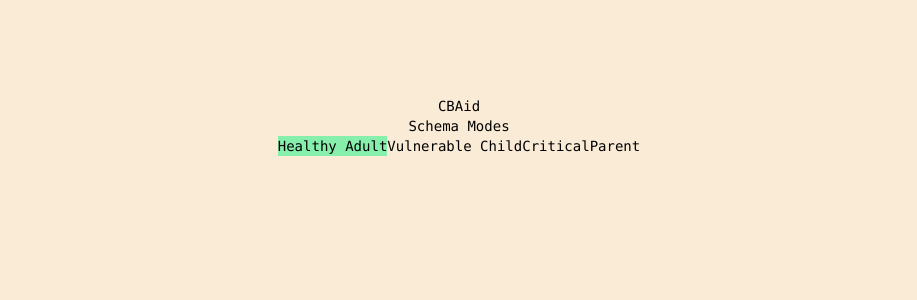
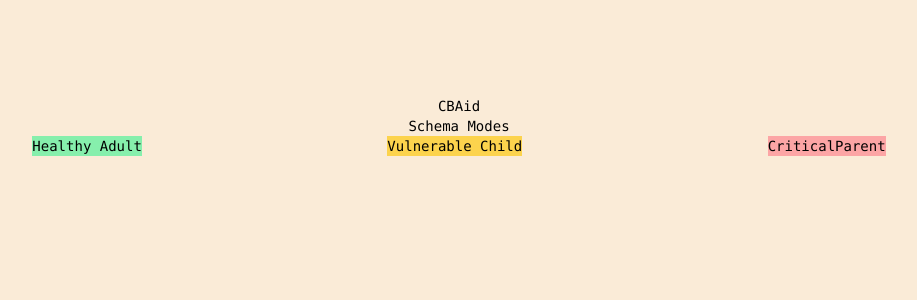
Before and after one commit to Kaikei-e/CBAid, a Next.js app: page / in a window 1280 px wide. Shown: the top 300 px of the page, without its empty margins (181-1098 px from the left). Built offline with nearby package versions, Linux system fonts and the light colour scheme.

Commit message:
spread three schema modes

```diff
--- a/src/app/SchemaModes/CriticalParent.tsx
+++ b/src/app/SchemaModes/CriticalParent.tsx
@@ -1,3 +1,7 @@
 export const CriticalParent = () => {
-  return <h1>CriticalParent</h1>;
+  return (
+    <div className="bg-red-300">
+      <h1>CriticalParent</h1>
+    </div>
+  );
 };
--- a/src/app/SchemaModes/VulnerableChild.tsx
+++ b/src/app/SchemaModes/VulnerableChild.tsx
@@ -1,3 +1,7 @@
 export const VulnerableChild = () => {
-  return <h1>Vulnerable Child</h1>;
+  return (
+    <div className="bg-amber-300">
+      <h1>Vulnerable Child</h1>
+    </div>
+  );
 };
--- a/src/app/page.tsx
+++ b/src/app/page.tsx
@@ -8,7 +8,7 @@
       <div className="z-10 w-full max-w-5xl flex-col items-center justify-center font-mono text-sm lg:flex">
         <h1>CBAid</h1>
         <h1>Schema Modes</h1>
-        <div className="flex flex-row">
+        <div className="flex flex-row w-10/12 justify-between">
           <HealthyAdult />
           <VulnerableChild />
           <CriticalParent />
```
